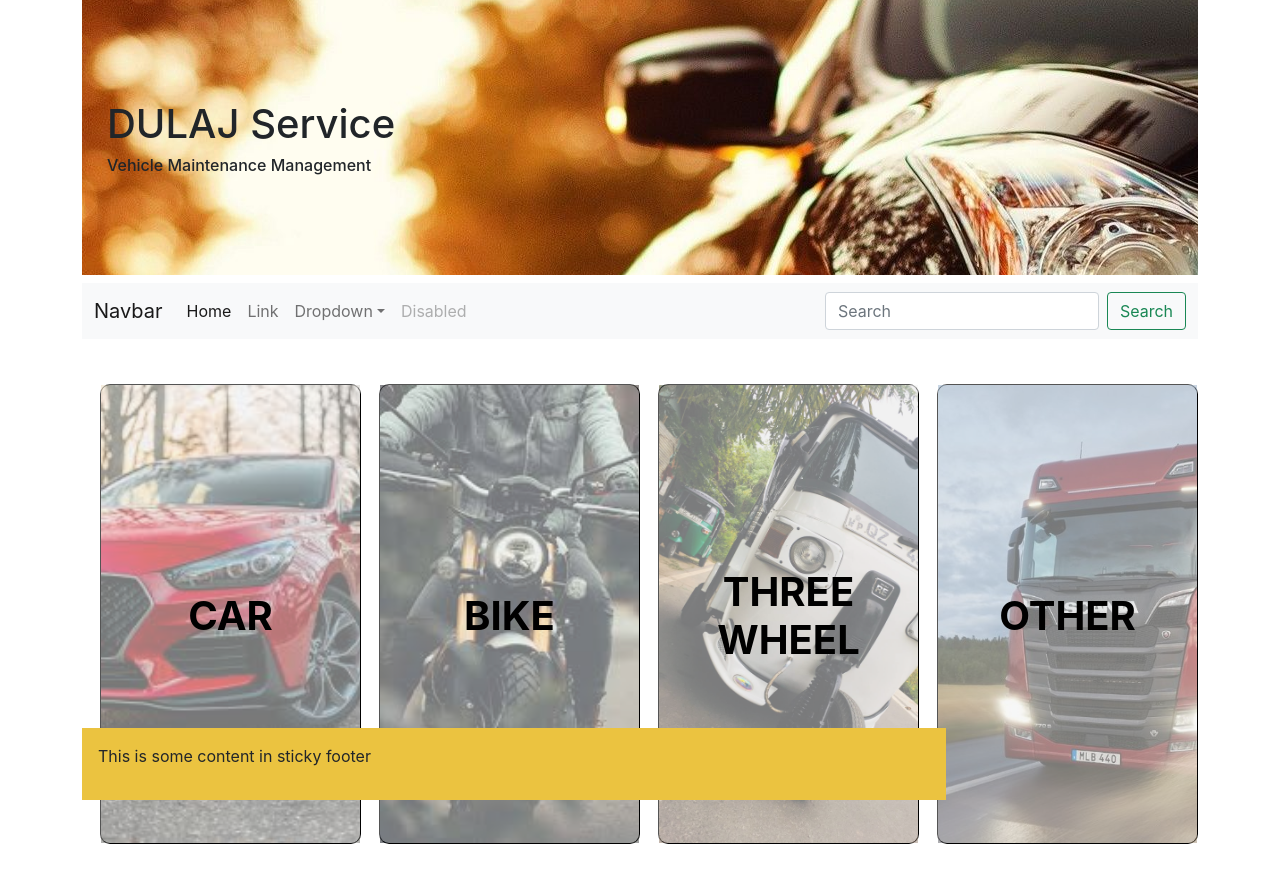
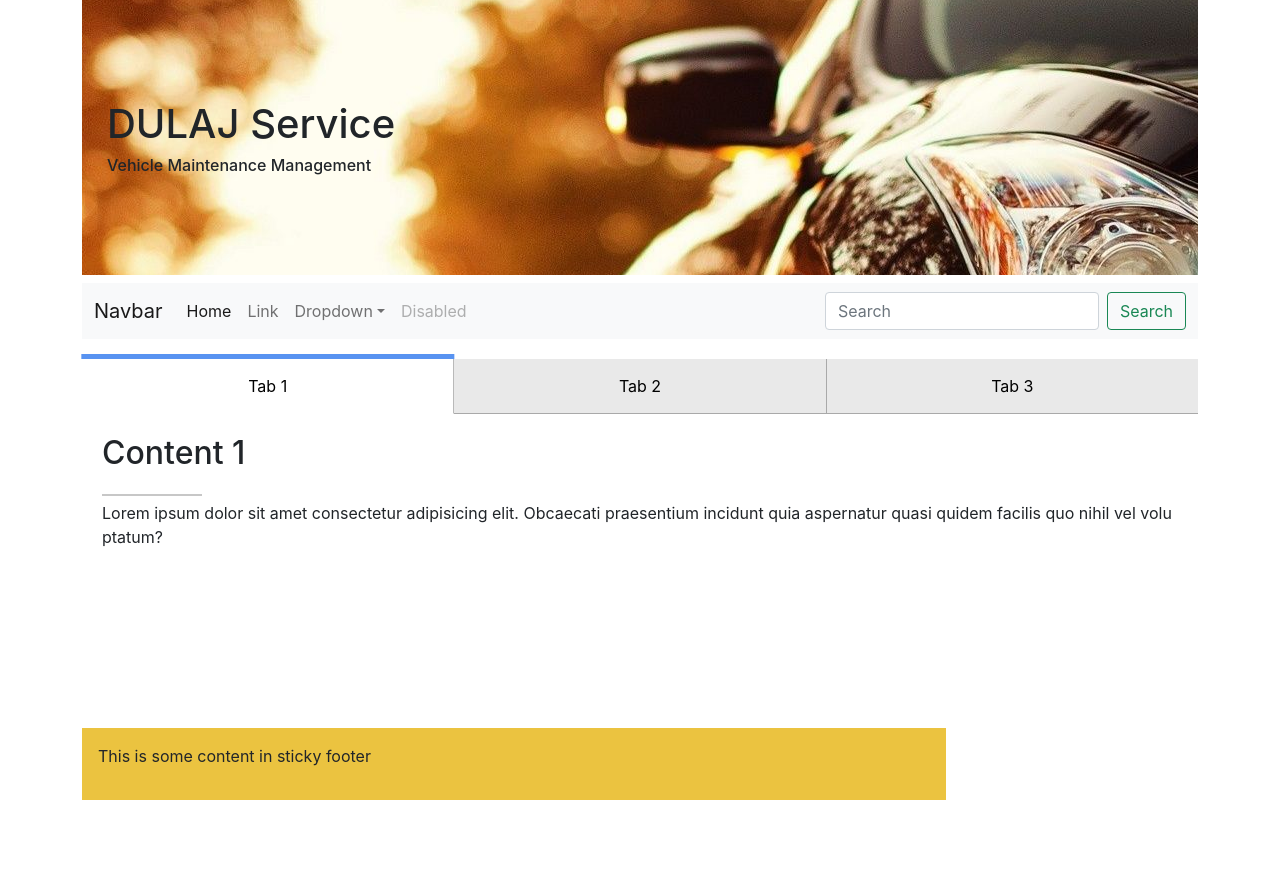
Before and after one commit to IT20407384/ITP-Project-2021, a React (Create React App) app in the folder frontend/: page /type/1 in a window 1280 px wide. Shown: the top 882 px of the page. After the commit the page ends 800 px from the top, so only its background shows below. Built offline with nearby package versions, Linux system fonts and the light colour scheme.

Commit message:
Multi tab changes added

```diff
--- a/frontend/src/App.css
+++ b/frontend/src/App.css
@@ -37,6 +37,13 @@
   }
 }
 
+/* containers style */
+
+.data {
+  height: 100%;
+  margin-bottom: 50px;
+}
+
 /* Header Style */
 
 .Header_Border {
@@ -53,6 +60,8 @@
 .center_2 {
   padding-bottom: 100px;
 }
+
+/* maintenance_vehicle_type Styles */
 
 .vehiTypeBtnSet {
   height: 550px;
@@ -148,15 +157,6 @@
   color: white;
 }
 
-.bike {
-}
-
-.threeWheel {
-}
-
-.other {
-}
-
 /* Footer Style */
 
 .footer {
--- a/frontend/src/App.js
+++ b/frontend/src/App.js
@@ -7,6 +7,7 @@ import AddCustomer from "./components/addCustomer";
 import Navbar from "./components/navBar";
 import Header from "./components/header";
 import M_VehiTypeBtns from "./components/maintenance_vehicle_type";
+import Tabs from "./components/tabs";
 import Footer from "./components/footer";
 
 function App() {
@@ -15,7 +16,8 @@ function App() {
       <div className="container">
         <Header />
         <Navbar />
-        <M_VehiTypeBtns />
+        <Route path="/home" component={M_VehiTypeBtns} />
+        <Route path="/type/:id" exact component={Tabs} />
         <Footer />
       </div>
     </Router>
--- a/frontend/src/components/maintenance_vehicle_type.jsx
+++ b/frontend/src/components/maintenance_vehicle_type.jsx
@@ -1,20 +1,33 @@
-const M_vehicle_type = (props) => (
-  <div>
+import React from "react";
+import { Link } from "react-router-dom";
+
+function M_vehicle_type(props) {
+  return (
+    <div className="data">
       <div className="vehiTypeBtnSet">
+        <Link to={"/type/car"}>
           <button type="submit" className="BtnVehiType car">
             <h1 className="btnText">CAR</h1>
           </button>
+        </Link>
+        <Link to={"/type/bike"}>
           <button type="submit" className="BtnVehiType bike">
             <h1 className="btnText">BIKE</h1>
           </button>
+        </Link>
+        <Link to={"/type/bike"}>
           <button type="submit" className="BtnVehiType wheel">
             <h1 className="btnText">THREE WHEEL</h1>
           </button>
+        </Link>
+        <Link to={"/type/other"}>
           <button type="submit" className="BtnVehiType other">
             <h1 className="btnText">OTHER</h1>
           </button>
+        </Link>
       </div>
     </div>
   );
+}
 
 export default M_vehicle_type;
--- a/frontend/src/components/navBar.jsx
+++ b/frontend/src/components/navBar.jsx
@@ -1,36 +1,85 @@
-const Navbar = props => (
-        <nav class="navbar navbar-expand-lg navbar-light bg-light">
-        <div class="container-fluid">
-            <a class="navbar-brand" href="#">Navbar</a>
-            <button class="navbar-toggler" type="button" data-bs-toggle="collapse" data-bs-target="#navbarSupportedContent" aria-controls="navbarSupportedContent" aria-expanded="false" aria-label="Toggle navigation">
-            <span class="navbar-toggler-icon"></span>
+const Navbar = (props) => (
+  <nav className="navbar navbar-expand-lg navbar-light bg-light">
+    <div className="container-fluid">
+      <a className="navbar-brand" href="#">
+        Navbar
+      </a>
+      <button
+        className="navbar-toggler"
+        type="button"
+        data-bs-toggle="collapse"
+        data-bs-target="#navbarSupportedContent"
+        aria-controls="navbarSupportedContent"
+        aria-expanded="false"
+        aria-label="Toggle navigation"
+      >
+        <span className="navbar-toggler-icon"></span>
       </button>
-            <div class="collapse navbar-collapse" id="navbarSupportedContent">
-            <ul class="navbar-nav me-auto mb-2 mb-lg-0">
-                <li class="nav-item">
-                <a class="nav-link active" aria-current="page" href="#">Home</a>
+      <div className="collapse navbar-collapse" id="navbarSupportedContent">
+        <ul className="navbar-nav me-auto mb-2 mb-lg-0">
+          <li className="nav-item">
+            <a className="nav-link active" aria-current="page" href="/home">
+              Home
+            </a>
           </li>
-                <li class="nav-item">
-                <a class="nav-link" href="#">Link</a>
+          <li className="nav-item">
+            <a className="nav-link" href="#">
+              Link
+            </a>
           </li>
-                <li class="nav-item dropdown">
-                <a class="nav-link dropdown-toggle" href="#" id="navbarDropdown" role="button" data-bs-toggle="dropdown" aria-expanded="false">
+          <li className="nav-item dropdown">
+            <a
+              className="nav-link dropdown-toggle"
+              href="#"
+              id="navbarDropdown"
+              role="button"
+              data-bs-toggle="dropdown"
+              aria-expanded="false"
+            >
               Dropdown
             </a>
-                <ul class="dropdown-menu" aria-labelledby="navbarDropdown">
-                    <li><a class="dropdown-item" href="#">Action</a></li>
-                    <li><a class="dropdown-item" href="#">Another action</a></li>
-                    <li><hr class="dropdown-divider"></hr></li>
-                    <li><a class="dropdown-item" href="#">Something else here</a></li>
+            <ul className="dropdown-menu" aria-labelledby="navbarDropdown">
+              <li>
+                <a className="dropdown-item" href="#">
+                  Action
+                </a>
+              </li>
+              <li>
+                <a className="dropdown-item" href="#">
+                  Another action
+                </a>
+              </li>
+              <li>
+                <hr className="dropdown-divider"></hr>
+              </li>
+              <li>
+                <a className="dropdown-item" href="#">
+                  Something else here
+                </a>
+              </li>
             </ul>
           </li>
-                <li class="nav-item">
-                <a class="nav-link disabled" href="#" tabindex="-1" aria-disabled="true">Disabled</a>
+          <li className="nav-item">
+            <a
+              className="nav-link disabled"
+              href="#"
+              tabindex="-1"
+              aria-disabled="true"
+            >
+              Disabled
+            </a>
           </li>
         </ul>
-            <form class="d-flex">
-                <input class="form-control me-2" type="search" placeholder="Search" aria-label="Search"></input>
-                <button class="btn btn-outline-success" type="submit">Search</button>
+        <form className="d-flex">
+          <input
+            className="form-control me-2"
+            type="search"
+            placeholder="Search"
+            aria-label="Search"
+          ></input>
+          <button className="btn btn-outline-success" type="submit">
+            Search
+          </button>
         </form>
       </div>
     </div>
--- /dev/null
+++ b/frontend/src/components/tabs.jsx
@@ -0,0 +1,85 @@
+import { useState } from "react";
+import "../css/Tabs.css";
+
+function Tabs() {
+  const [toggleState, setToggleState] = useState(1);
+
+  const toggleTab = (index) => {
+    setToggleState(index);
+  };
+
+  return (
+    <div className="data">
+      <div className="TabsContainer">
+        <div className="bloc-tabs">
+          <button
+            className={toggleState === 1 ? "tabs active-tabs" : "tabs"}
+            onClick={() => toggleTab(1)}
+          >
+            Tab 1
+          </button>
+          <button
+            className={toggleState === 2 ? "tabs active-tabs" : "tabs"}
+            onClick={() => toggleTab(2)}
+          >
+            Tab 2
+          </button>
+          <button
+            className={toggleState === 3 ? "tabs active-tabs" : "tabs"}
+            onClick={() => toggleTab(3)}
+          >
+            Tab 3
+          </button>
+        </div>
+
+        <div className="content-tabs">
+          <div
+            className={
+              toggleState === 1 ? "content  active-content" : "content"
+            }
+          >
+            <h2>Content 1</h2>
+            <hr />
+            <p>
+              Lorem ipsum dolor sit amet consectetur adipisicing elit. Obcaecati
+              praesentium incidunt quia aspernatur quasi quidem facilis quo
+              nihil vel voluptatum?
+            </p>
+          </div>
+
+          <div
+            className={
+              toggleState === 2 ? "content  active-content" : "content"
+            }
+          >
+            <h2>Content 2</h2>
+            <hr />
+            <p>
+              Lorem ipsum dolor sit amet consectetur adipisicing elit. Sapiente
+              voluptatum qui adipisci.
+            </p>
+          </div>
+
+          <div
+            className={
+              toggleState === 3 ? "content  active-content" : "content"
+            }
+          >
+            <h2>Content 3</h2>
+            <hr />
+            <p>
+              Lorem ipsum dolor sit amet, consectetur adipisicing elit. Eos sed
+              nostrum rerum laudantium totam unde adipisci incidunt modi alias!
+              Accusamus in quia odit aspernatur provident et ad vel distinctio
+              recusandae totam quidem repudiandae omnis veritatis nostrum
+              laboriosam architecto optio rem, dignissimos voluptatum beatae
+              aperiam voluptatem atque. Beatae rerum dolores sunt.
+            </p>
+          </div>
+        </div>
+      </div>
+    </div>
+  );
+}
+
+export default Tabs;
--- /dev/null
+++ b/frontend/src/css/Tabs.css
@@ -0,0 +1,73 @@
+.TabsContainer {
+  display: flex;
+  flex-direction: column;
+  position: relative;
+  background: #f1f1f1;
+  margin: 20px auto 0;
+  word-break: break-all;
+}
+
+.bloc-tabs {
+  display: flex;
+}
+.tabs {
+  padding: 15px;
+  text-align: center;
+  width: 50%;
+  background: rgba(128, 128, 128, 0.075);
+  cursor: pointer;
+  border-bottom: 1px solid rgba(0, 0, 0, 0.274);
+  box-sizing: content-box;
+  position: relative;
+  outline: none;
+}
+.tabs:not(:last-child) {
+  border-right: 1px solid rgba(0, 0, 0, 0.274);
+}
+
+.active-tabs {
+  background: white;
+  border-bottom: 1px solid transparent;
+}
+
+.active-tabs::before {
+  content: '';
+  display: block;
+  position: absolute;
+  top: -5px;
+  left: 50%;
+  transform: translateX(-50%);
+  width: calc(100% + 2px);
+  height: 5px;
+  background: rgb(88, 147, 241);
+}
+
+button {
+  border: none;
+}
+.content-tabs {
+  flex-grow: 1;
+}
+.content {
+  background: white;
+  padding: 20px;
+  width: 100%;
+  height: 100%;
+  display: none;
+}
+.content h2 {
+  padding: 0px 0 5px 0px;
+}
+.content hr {
+  width: 100px;
+  height: 2px;
+  background: #222;
+  margin-bottom: 5px;
+}
+.content p {
+  width: 100%;
+  height: 100%;
+}
+.active-content {
+  display: block;
+}
```
Lines whose indentation alone changed are shown as unchanged.
